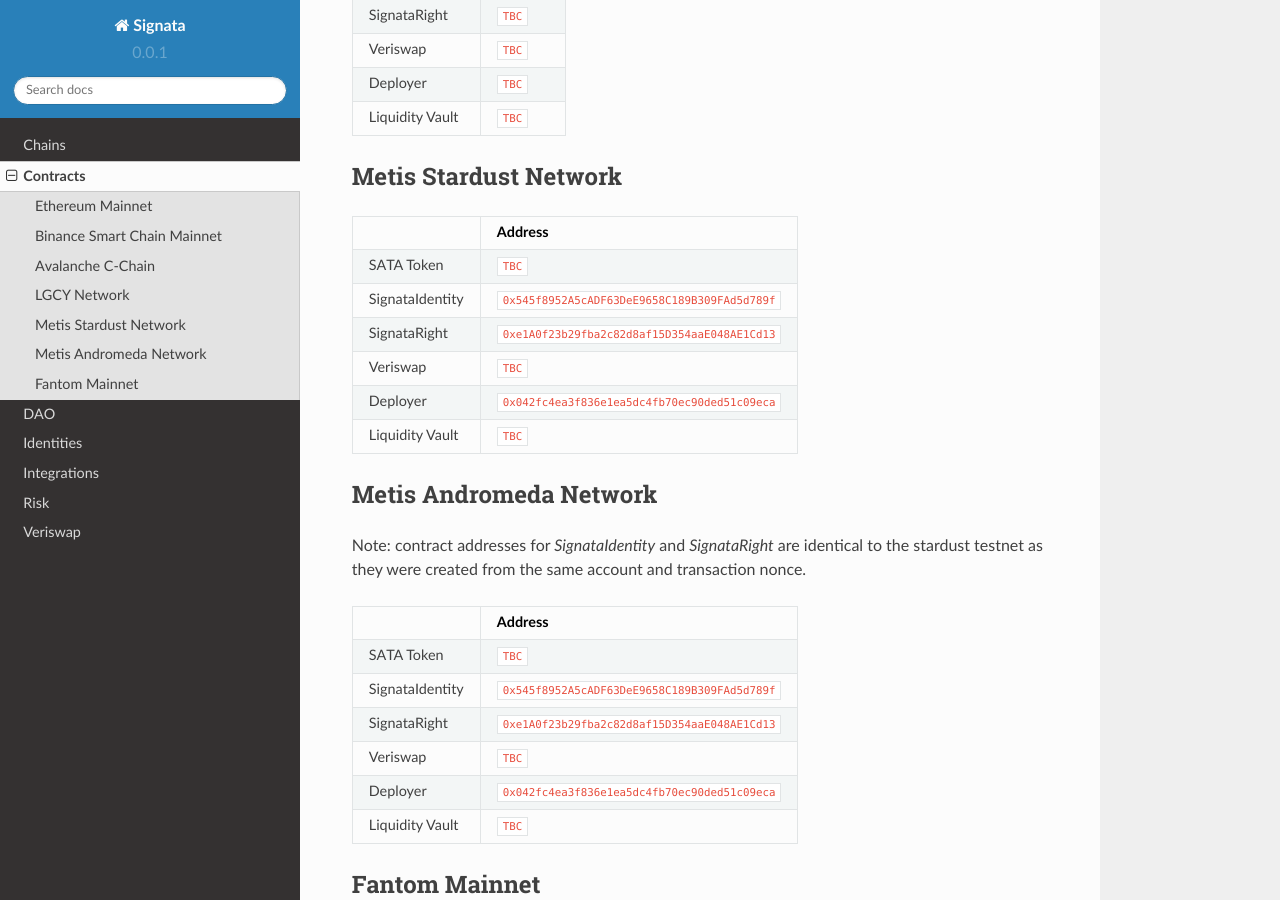
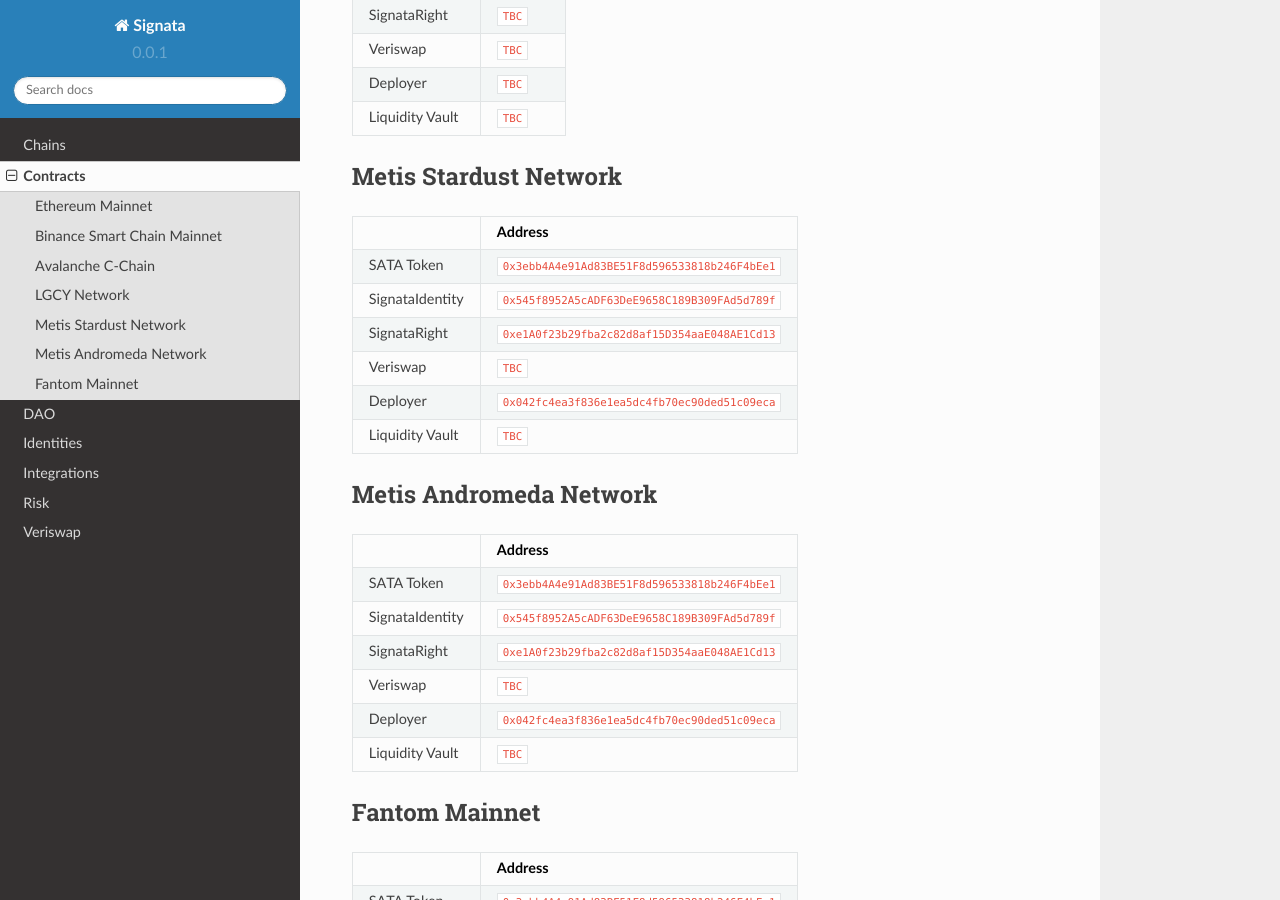
Before and after one commit to cl-tim/signata-docs, a Sphinx documentation site: the page built from docs/source/contracts.rst, in a window 1280 px wide and 900 px high, scrolled down 1713 px. Built offline with Sphinx 7.4.7 and the Read the Docs theme 2.0.0, drawn with Linux system fonts in a browser that asks for light colours.

Commit message:
forgot metis in the last commit

```diff
--- a/docs/source/contracts.rst
+++ b/docs/source/contracts.rst
@@ -103,7 +103,7 @@
 +-------------------+------------------------------------------------+
 |                   | Address                                        |
 +===================+================================================+
-| SATA Token        | ``TBC``                                        |
+| SATA Token        | ``0x3ebb4A4e91Ad83BE51F8d596533818b246F4bEe1`` |
 +-------------------+------------------------------------------------+
 | SignataIdentity   | ``0x545f8952A5cADF63DeE9658C189B309FAd5d789f`` |
 +-------------------+------------------------------------------------+
@@ -120,12 +120,10 @@
 Metis Andromeda Network
 ------------
 
-Note: contract addresses for `SignataIdentity` and `SignataRight` are identical to the stardust testnet as they were created from the same account and transaction nonce.
-
 +-------------------+------------------------------------------------+
 |                   | Address                                        |
 +===================+================================================+
-| SATA Token        | ``TBC``                                        |
+| SATA Token        | ``0x3ebb4A4e91Ad83BE51F8d596533818b246F4bEe1`` |
 +-------------------+------------------------------------------------+
 | SignataIdentity   | ``0x545f8952A5cADF63DeE9658C189B309FAd5d789f`` |
 +-------------------+------------------------------------------------+
```
